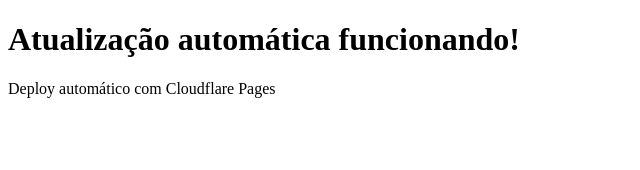
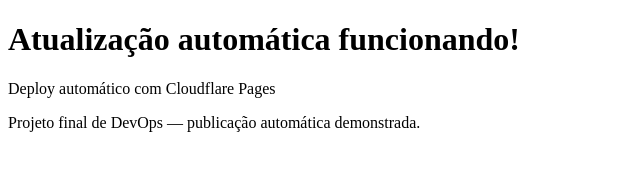
Before and after one commit to guilhermedfp-art/meu-site-devops, a plain HTML site: page index.html in a window 1280 px wide. Shown: the whole page, without its empty margins (0-640 px from the left). Drawn offline with Linux system fonts and the light colour scheme.

Commit message:
Demonstracao final de CI/CD

```diff
--- a/index.html
+++ b/index.html
@@ -8,5 +8,6 @@
 <body>
     <h1>Atualização automática funcionando!</h1>
     <p>Deploy automático com Cloudflare Pages</p>
+<p>Projeto final de DevOps — publicação automática demonstrada.</p>
 </body>
 </html>
```
